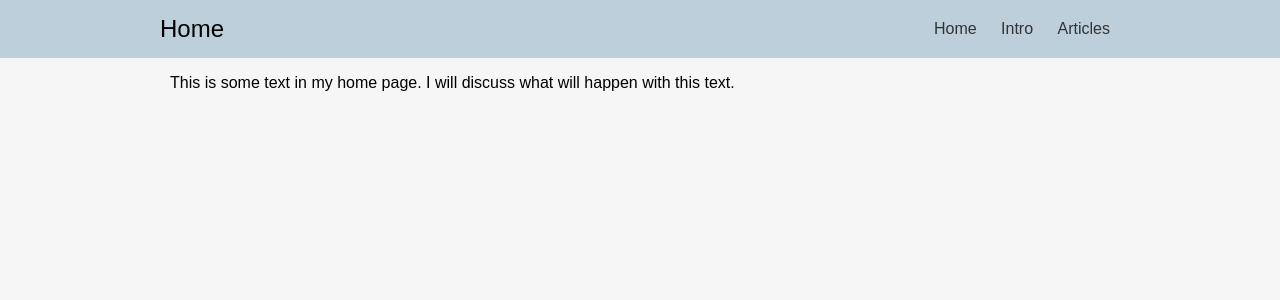
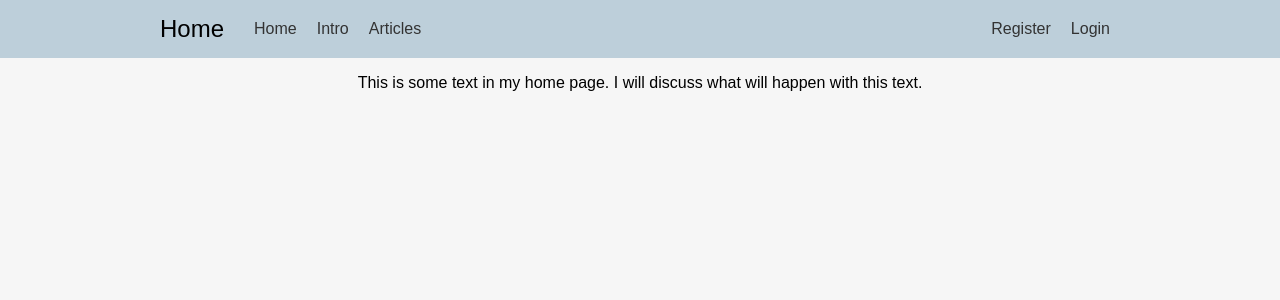
Before and after one commit to amaclean2/flask-be, a Flask app: page / in a window 1280 px wide. Shown: the top 300 px of the page. Run offline with Flask 2, Linux system fonts and the light colour scheme.

Commit message:
added styles

```diff
--- a/server.py
+++ b/server.py
@@ -31,12 +31,12 @@ def dispIntro():
 def dispArticles():
 	return render_template('articles.html', articles=articles, title="Articles")
 
-@app.route('/register')
+@app.route('/register', methods=['GET', 'POST'])
 def dispRegister():
 	form = RegistrationForm()
 	return render_template('register.html', title='Register', form=form)
 
-@app.route('/login')
+@app.route('/login', methods=['GET', 'POST'])
 def dispLogin():
 	form = LoginForm()
 	return render_template('login.html', title='Login', form=form)
--- a/static/style.css
+++ b/static/style.css
@@ -13,6 +13,7 @@ header h1 {
     margin: 0;
     font-size: 1.5em;
     font-weight: normal;
+    margin-right: 20px;
 }
 
 header .centerer {
@@ -21,11 +22,7 @@ header .centerer {
     align-items: center;
 }
 
-header nav {
-    margin: 5px 0;
-}
-
-header nav a {
+header a {
     color: #333;
     text-decoration: none;
     margin: 0 10px;
@@ -38,8 +35,10 @@ header nav a {
 }
 
 .main {
-    padding: 0 10px;
-    box-sizing: border-box;
+    display: flex;
+    justify-content: center;
+    align-items: flex-start;
+    flex-wrap: wrap;
 }
 
 .main h2 {
@@ -86,12 +85,17 @@ header nav a {
 }
 
 .login-field {
-    margin: 10px;
+    padding: 10px;
     display: flex;
     flex-direction: column;
     align-items: flex-start;
     justify-content: flex-start;
-    width: 300px;
+    width: 400px;
+    box-sizing: border-box;
+}
+
+.flex-spacer {
+    flex: 1;
 }
 
 .login-field .form-label {
@@ -107,5 +111,12 @@ header nav a {
     padding: 5px 10px;
     outline: none;
     width: 100%;
+    box-sizing: border-box;
     color: #3a474e;
 }
+
+.form-section {
+    display: inline-block;
+    padding: 10px;
+    box-sizing: border-box;
+}
--- a/templates/container.html
+++ b/templates/container.html
@@ -12,11 +12,12 @@
         <header>
             <div class="centerer">
                 {% block title %}{% endblock title %}
-                <nav>
-                    <a href="{{ url_for('dispHome') }}">Home</a>
-                    <a href="{{ url_for('dispIntro') }}">Intro</a>
-                    <a href="{{ url_for('dispArticles') }}">Articles</a>
-                </nav>
+                <a href="{{ url_for('dispHome') }}">Home</a>
+                <a href="{{ url_for('dispIntro') }}">Intro</a>
+                <a href="{{ url_for('dispArticles') }}">Articles</a>
+                <div class="flex-spacer"></div>
+                <a href="{{ url_for('dispRegister') }}">Register</a>
+                <a href="{{ url_for('dispLogin') }}">Login</a>
             </div>
         </header>
         <div class="main">
```
